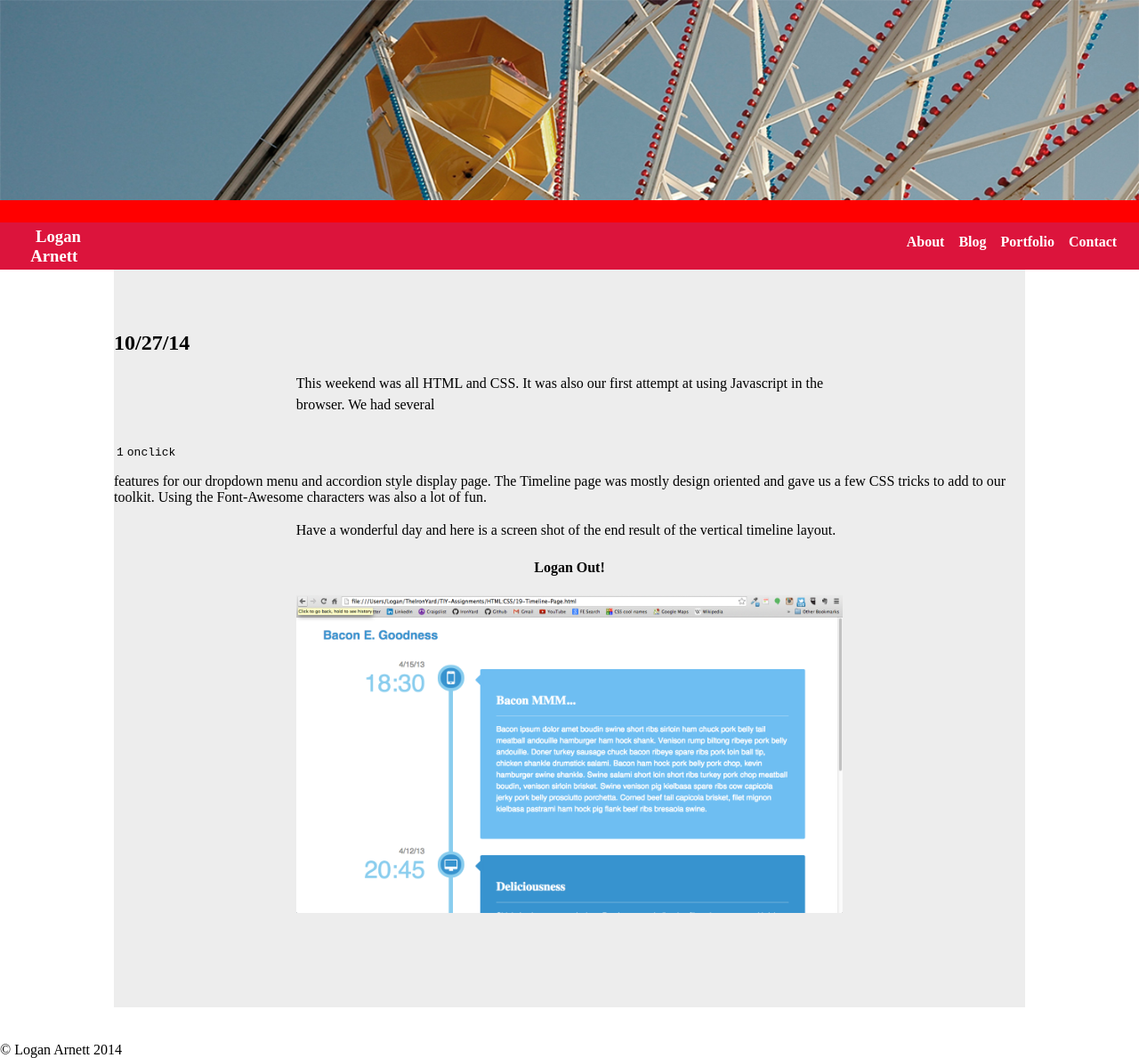
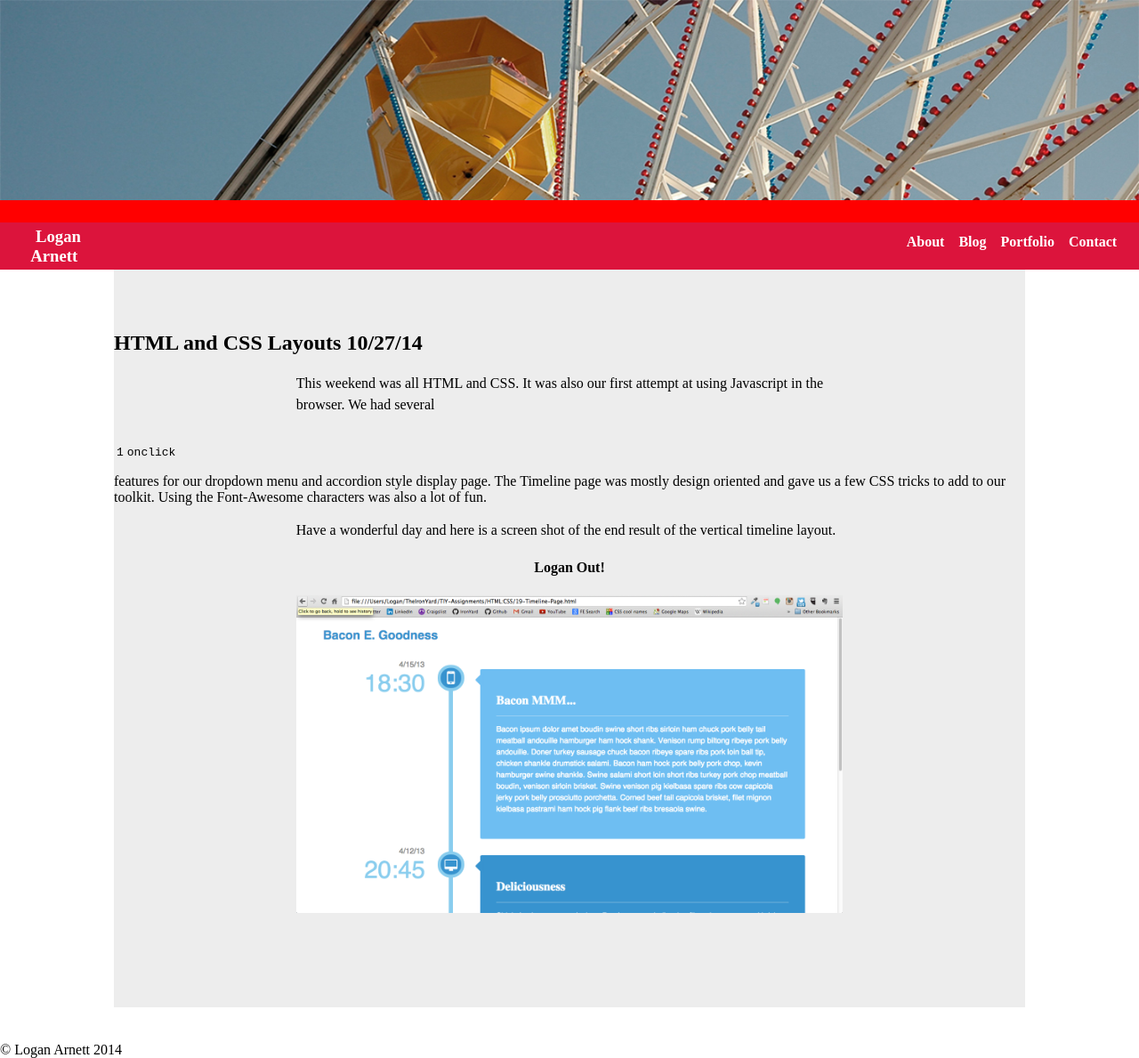
Before and after one commit to LoganArnett/MEANfolio, a Jekyll site: the page built from _posts/2014-10-27-Weekend-HTML.md, in a window 1280 px wide. Shown: the whole page at 89% size. Built offline with Jekyll 4.4.1, drawn with Linux system fonts in a browser that asks for light colours.

Commit message:
updated post layout with date

```diff
--- a/_posts/2014-10-27-Weekend-HTML.md
+++ b/_posts/2014-10-27-Weekend-HTML.md
@@ -3,7 +3,7 @@ layout: posts
 title: HTML and CSS Layouts
 image: /images/timeline.png
 ---
-## 10/27/14
+## HTML and CSS Layouts                                        10/27/14
 
 This weekend was all HTML and CSS. It was also our first attempt at using
 Javascript in the browser. We had several `onclick` features for our dropdown
```
